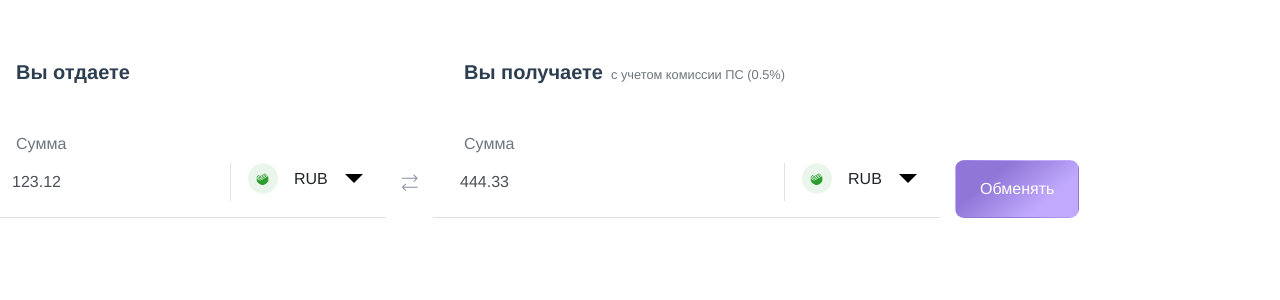
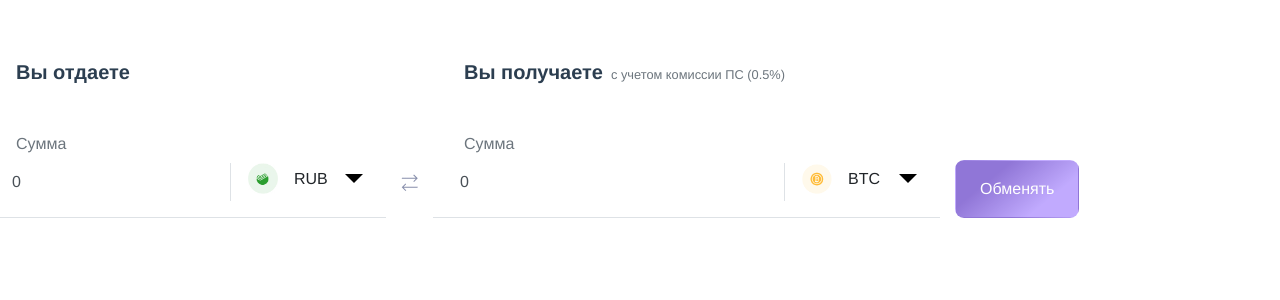
Before and after one commit to eich47/exchange, a Vue app in the folder app/app_exchange/: page / in a window 1280 px wide. Shown: the top 300 px of the page. Built offline with nearby package versions, Linux system fonts and the light colour scheme.

Commit message:
получение начальных значений из store

```diff
--- a/app/app_exchange/src/components/Calculator.vue
+++ b/app/app_exchange/src/components/Calculator.vue
@@ -4,37 +4,50 @@
       <b-col>
         <b-form>
           <div class="row align-items-end">
+            <!--            блок отдает-->
             <div class="col-auto border-bottom pr-0">
               <CalculatorPart
                 id="12345"
                 label="Сумма"
                 title="Вы отдаете"
-                :amount="count"
+                :amount="countIn"
                 :options="options"
                 labelCurrency=""
                 title-commission=""
+                :selected="selectedIn"
               />
             </div>
             <div class="col-auto border-bottom pb-3 pl-0">
-              <CalculatorSelect/>
+              <CalculatorSelect
+                :options="options"
+                :selected="selectedIn"
+              />
             </div>
             <div class="col-auto pb-4">
               <CalculatorSwap/>
             </div>
+
+
+            <!--            блок получает-->
             <div class="col-auto border-bottom pr-0">
               <CalculatorPart
                 id="8768678"
                 label="Сумма"
                 title="Вы получаете"
-                :amount="countIn"
+                :amount="countOut"
                 :options="options"
                 labelCurrency=""
                 :title-commission="'с учетом комиссии ПС (0.5%)'"
               />
             </div>
             <div class="col-auto border-bottom pb-3 pl-0">
-              <CalculatorSelect/>
+              <CalculatorSelect
+                :options="options"
+                :selected="selectedOut"
+              />
             </div>
+
+            <!--            блок кнопки-->
             <div class="col-auto">
               <CalculatorButtonExchange
                 :isDisabled="isDisabled"
@@ -58,20 +71,22 @@ export default {
   components: {CalculatorButtonExchange, CalculatorSwap, CalculatorSelect, CalculatorPart},
   computed: {
     options(){
-      return [
-        {value: 1, html: '<span class="icon-currency"><img src="/static/rub.jpg">RUB</span>' },
-        {value: 2, text: 'USD'},
-        {value: 3, text: 'EUR'},
-      ]
+      return this.$store.state.currency
     },
-    count(){
-      return 123.12
+    countOut(){
+      return this.$store.state.amountOut
     },
     countIn(){
-      return 444.33
+      return this.$store.state.amountIn
     },
     isDisabled(){
       return false
+    },
+    selectedIn(){
+      return this.$store.state.selectedInCurrency
+    },
+    selectedOut(){
+      return this.$store.state.selectedOutCurrency
     },
   },
 }
--- a/app/app_exchange/src/components/CalculatorSelect.vue
+++ b/app/app_exchange/src/components/CalculatorSelect.vue
@@ -38,14 +38,17 @@
     data(){
       return {
         isOpen: false,
-        options:[
-          {id: 1, text: 'RUB', value: 1, img: require('@/assets/rub.jpg')},
-          {id: 2, text: 'USD', value: 2, img: require('@/assets/usd.jpg')},
-          {id: 3, text: 'BTC', value: 3, img: require('@/assets/bnc.png')},
-        ],
-        selected: 1,
-
       }
+    },
+    props: {
+      options: {
+        type: Array,
+        required: true,
+      },
+      selected: {
+        type: Number,
+        required: true,
+      },
     },
     computed: {
       select(){
```
